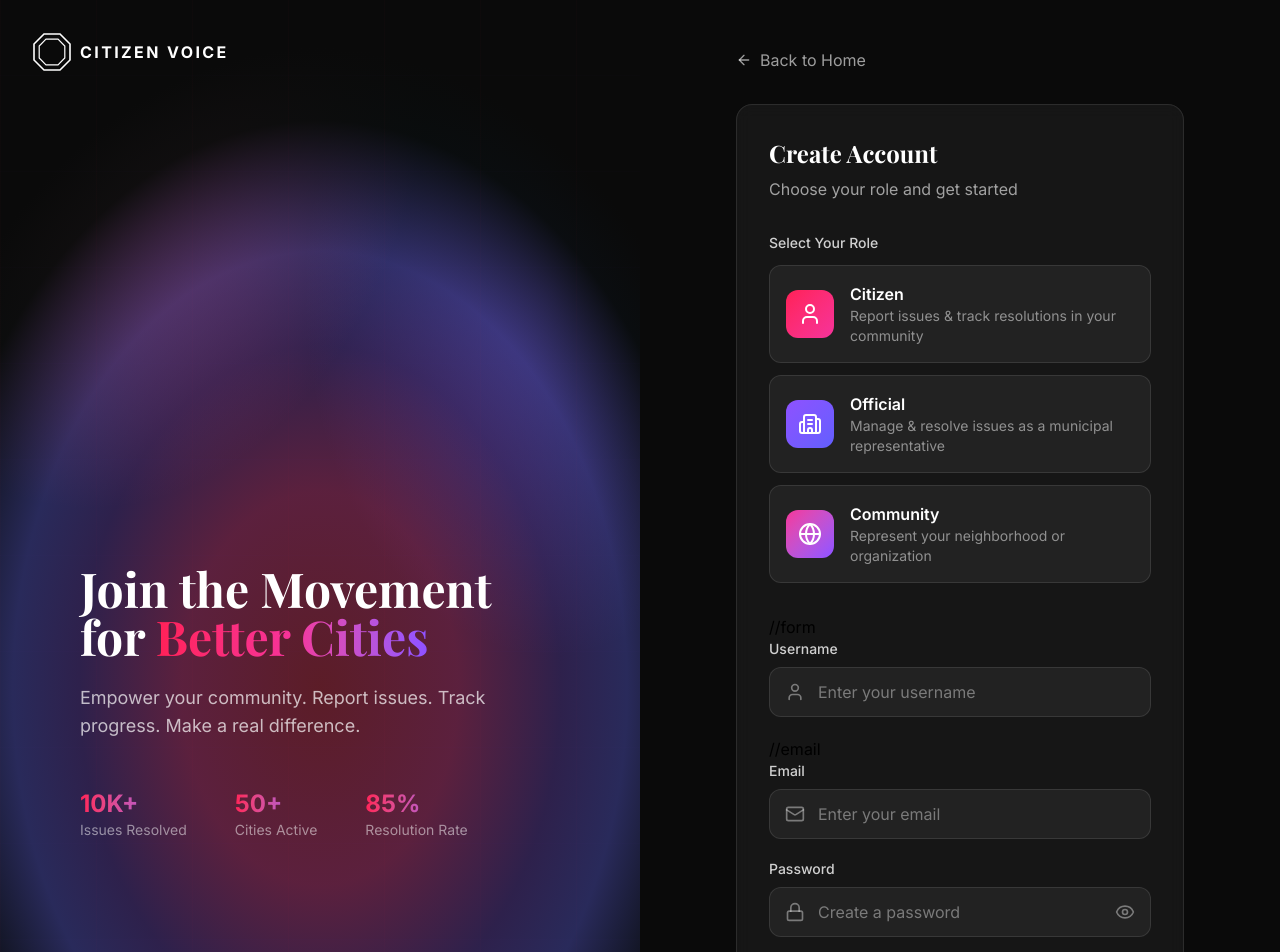
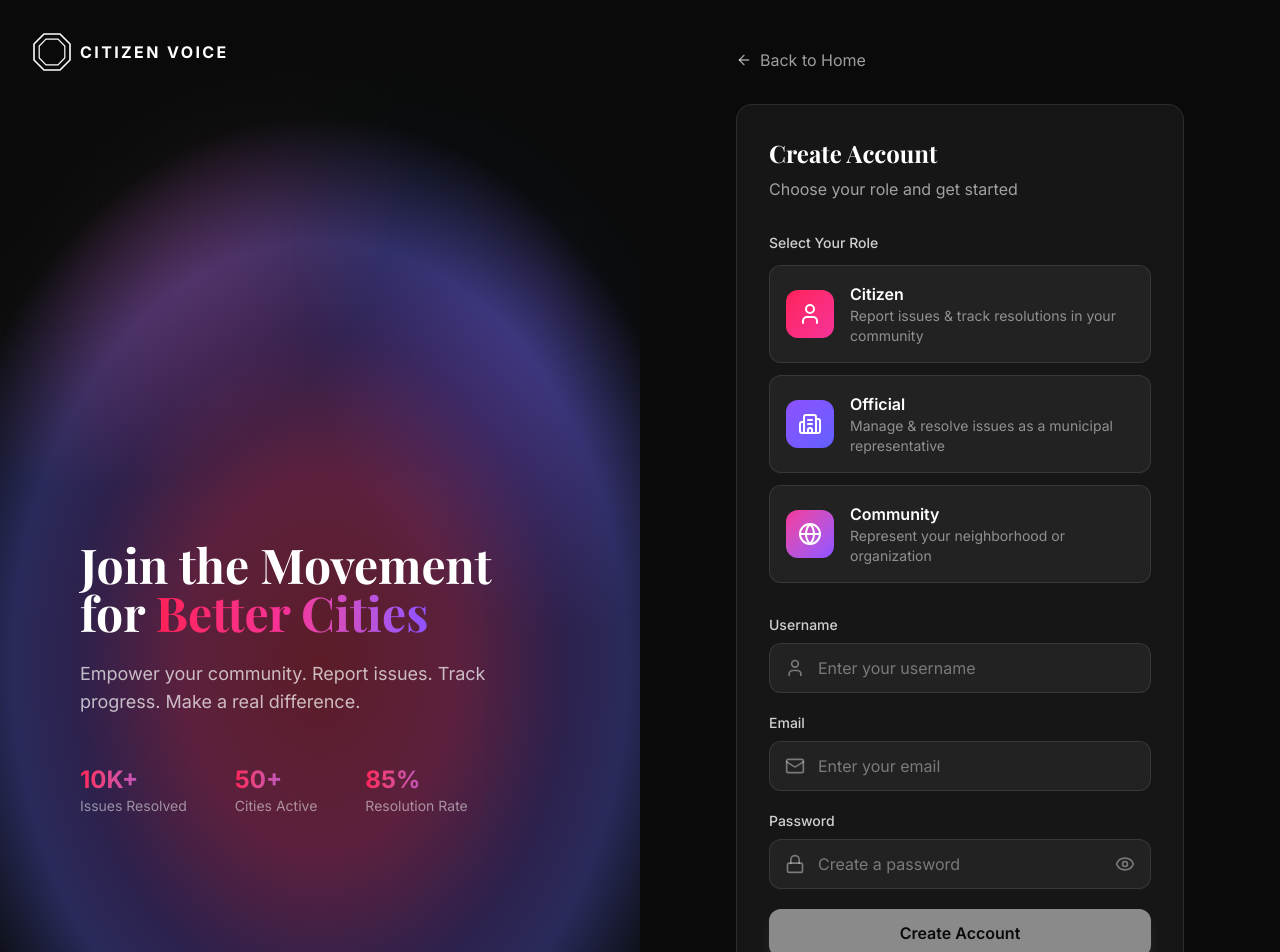
Before and after one commit to AKASH-tech234/Tech_sprint, a React (Vite) app in the folder CitizenVoice/: page /signup in a window 1280 px wide. Shown: the top 952 px of the page. Built offline with nearby package versions, Linux system fonts and the light colour scheme; no server answers.

Commit message:
refactor: update comments for clarity in SignUp component

```diff
--- a/CitizenVoice/src/pages/SignUp.jsx
+++ b/CitizenVoice/src/pages/SignUp.jsx
@@ -259,7 +259,7 @@ export function SignUp() {
                 ))}
               </div>
             </div>
-//form
+
             {/* Form */}
             <form onSubmit={handleSubmit} className="space-y-5">
               <div>
@@ -280,7 +280,7 @@ export function SignUp() {
                   />
                 </div>
               </div>
-//email
+
               <div>
                 <label className="block text-sm font-medium text-white/80 mb-2">
                   Email
```
